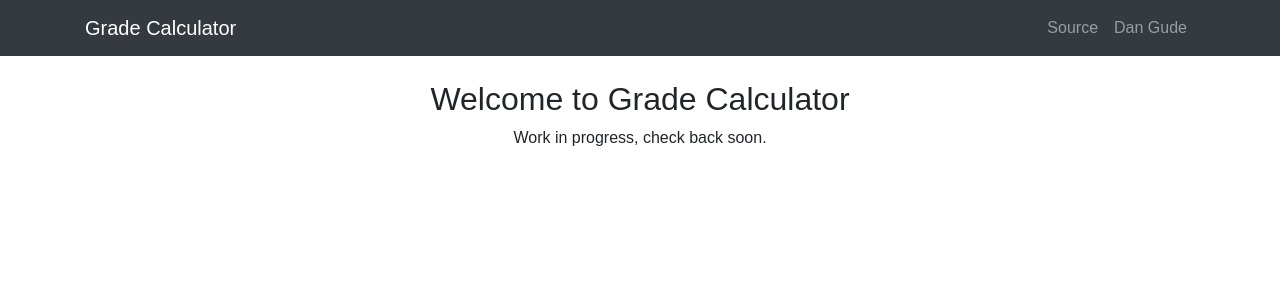
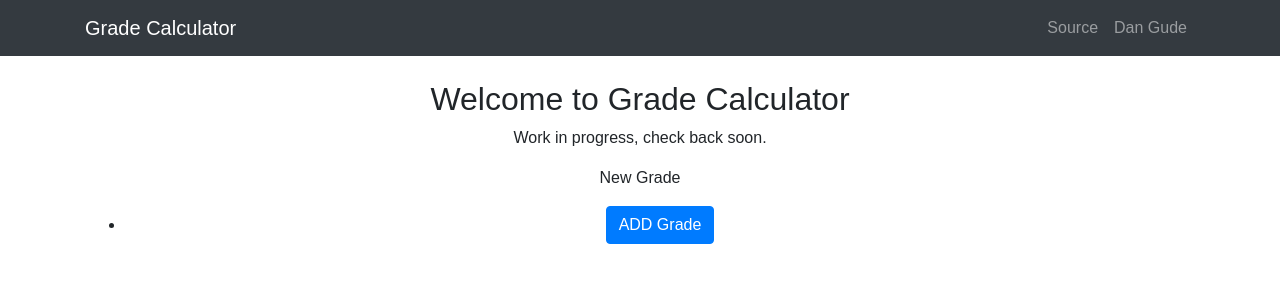
Before and after one commit to DanTheManGude/Grade-Calculator, a React (Create React App) app: page / in a window 1280 px wide. Shown: the top 300 px of the page. Built offline with nearby package versions, Linux system fonts and the light colour scheme.

Commit message:
Created basic breakdown structure of grade items

```diff
--- a/src/App.js
+++ b/src/App.js
@@ -4,11 +4,55 @@ import './App.css';
 class App extends Component {
   render() {
     return (
-      <p>
-        Work in progress, check back soon.
-      </p>
+        <div className="app">
+          <p>
+            Work in progress, check back soon.
+          </p>
+          <div className="base-grade">
+              <Grade level={0}/>
+          </div>
+        </div>
     );
   }
 }
 
+class Grade extends Component {
+    constructor(props) {
+		super(props);
+        this.state = {
+            name: "New Grade",
+            level: this.props.level,
+            value: 95,
+            grades: [],
+        };
+    }
+
+
+    addGrade() {
+        const newGrade = <Grade level={this.state.level +1}/>;
+		return (
+            <button className="btn btn-primary"
+                onClick={() => this.setState({grades: this.state.grades.concat(newGrade)})}>
+    			{'ADD Grade'}
+    		</button>
+		);
+	}
+
+    render() {
+        const listItems = this.state.grades.map((grades) => <li>{grades}</li>);
+        return (
+            <div>
+                <p>{this.state.name}</p>
+                <div className="GradesListcontainer">
+                    <ul>
+                        {listItems}
+                        <li>{this.addGrade()}</li>
+                    </ul>
+                </div>
+            </div>
+        )
+    }
+
+}
+
 export default App;
```
